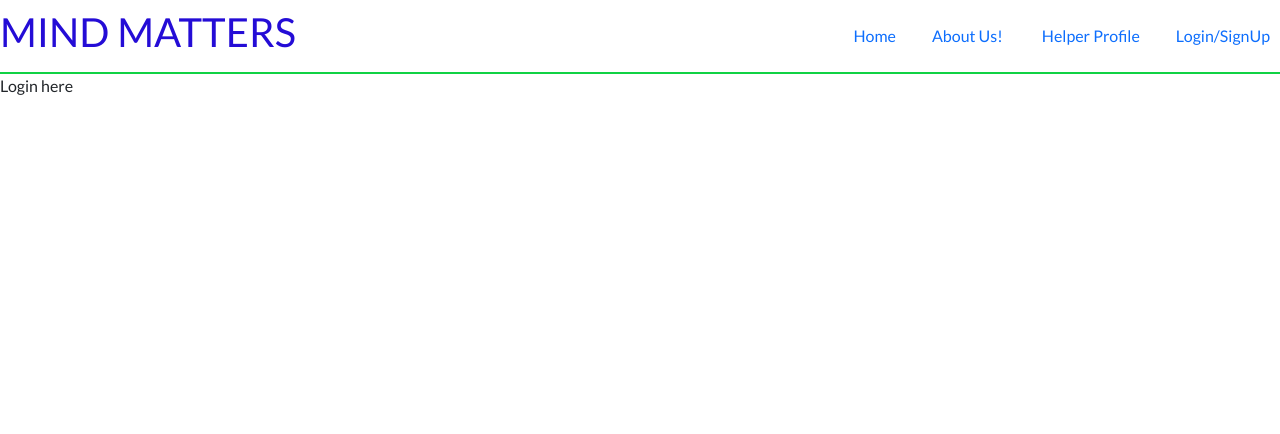
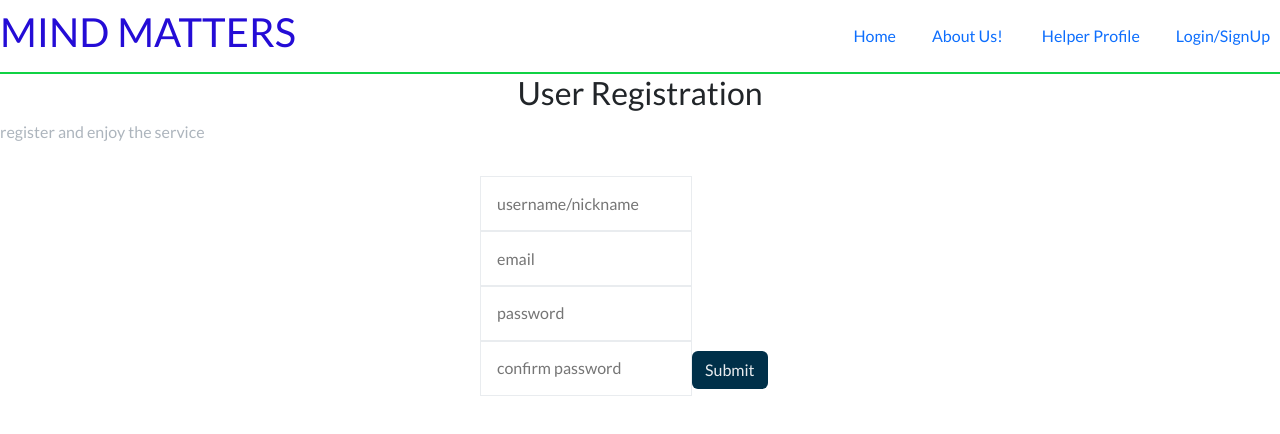
Before and after one commit to shristi-rks/Final-Project, a React (Create React App) app in the folder mind-matters/: page /login in a window 1280 px wide. Shown: the top 434 px of the page. Built offline with nearby package versions, Linux system fonts and the light colour scheme.

Commit message:
user login form

```diff
--- a/mind-matters/src/App.js
+++ b/mind-matters/src/App.js
@@ -6,7 +6,7 @@ import { BrowserRouter, Route, Routes } from 'react-router-dom';
 import About from './components/pages/About';
 
 import Display from './components/Display';
-import Login from './components/pages/Login';
+import FormUser from './components/FormUser';
 
 
 function App() {
@@ -20,7 +20,7 @@ function App() {
             <Route exact path="/" element={<Home />} />
             <Route path="/about" element={<About/>} />
             <Route path="/helper-profile:id" element={<Display />} />
-            <Route path="/login" element={< Login/>} />
+            <Route path="/login" element={< FormUser/>} />
           </Routes>
         </div>
       </div>
```
